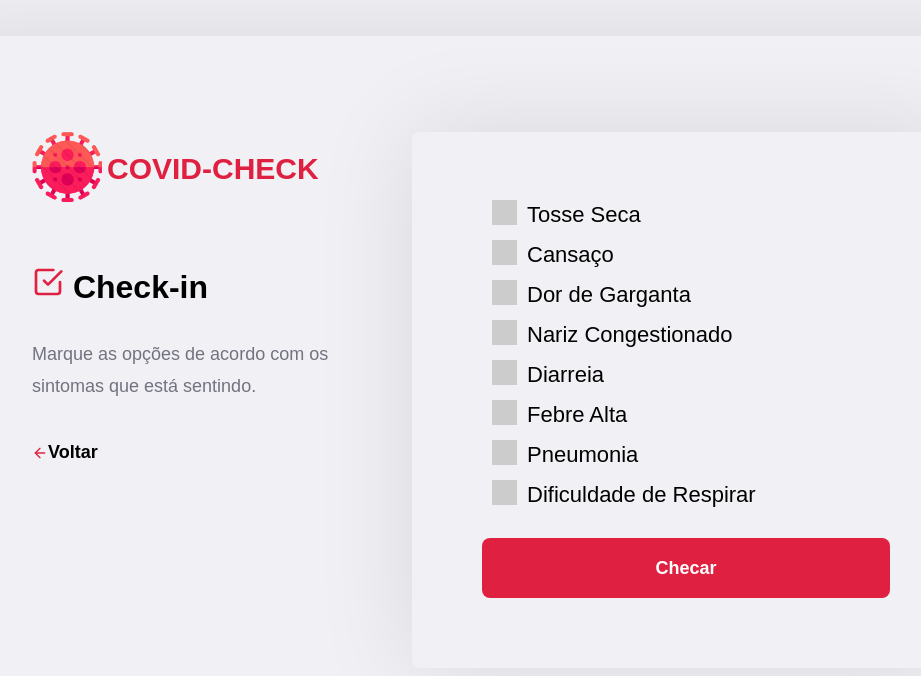
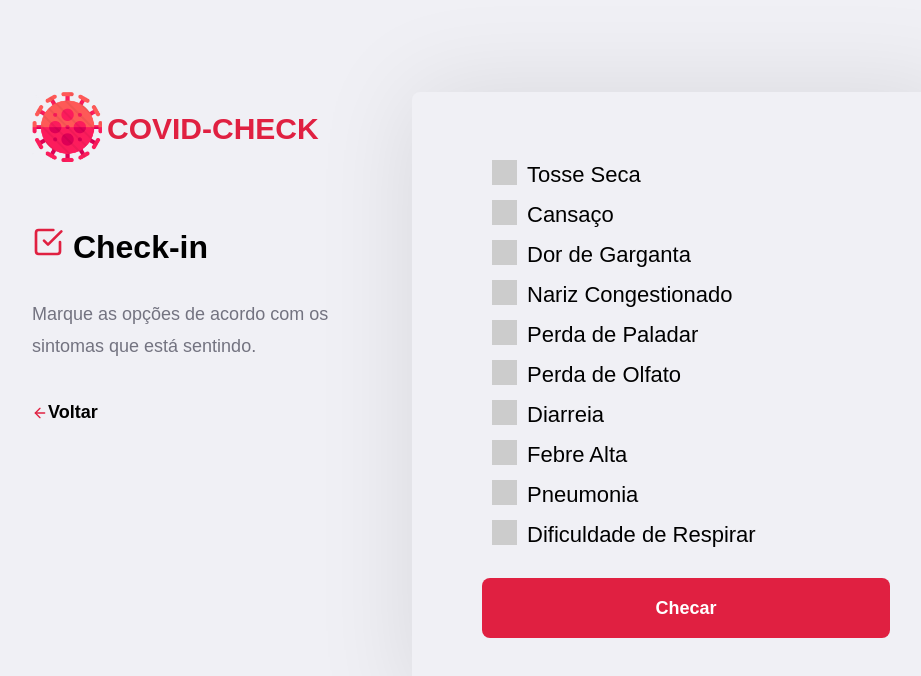
Before and after one commit to KaiqueJuvencio/covid-check, a React (Create React App) app in the folder frontend/: page /symptoms in a window 1280 px wide. Shown: the top 676 px of the page, without its empty margins (144-1065 px from the left). Built offline with nearby package versions, Linux system fonts and the light colour scheme; the HTML template or start-up script is replaced by a standard one.

Commit message:
Add symptom loss smell and taste

```diff
--- a/frontend/src/pages/Symptom/index.js
+++ b/frontend/src/pages/Symptom/index.js
@@ -68,6 +68,18 @@ export default function SymptomsCheck() {
                             </label>
                         </div>
                         <div className="check-input">
+                            <label class="container">Perda de Paladar
+                            <input type="checkbox" id="perda-paladar" name="check-symptom" />
+                                <span class="checkmark"></span>
+                            </label>
+                        </div>
+                        <div className="check-input">
+                            <label class="container">Perda de Olfato
+                            <input type="checkbox" id="perda-olfato" name="check-symptom" />
+                                <span class="checkmark"></span>
+                            </label>
+                        </div>
+                        <div className="check-input">
                             <label class="container">Diarreia
                             <input type="checkbox" id="diarreia" name="check-symptom" />
                                 <span class="checkmark"></span>
```
